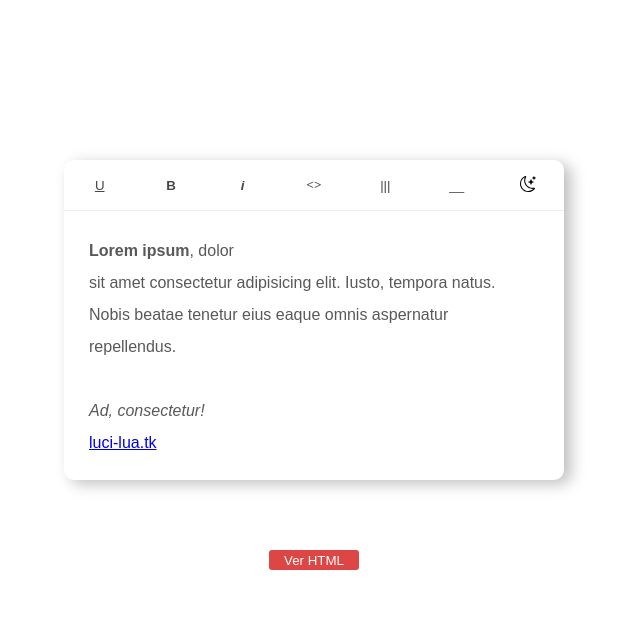
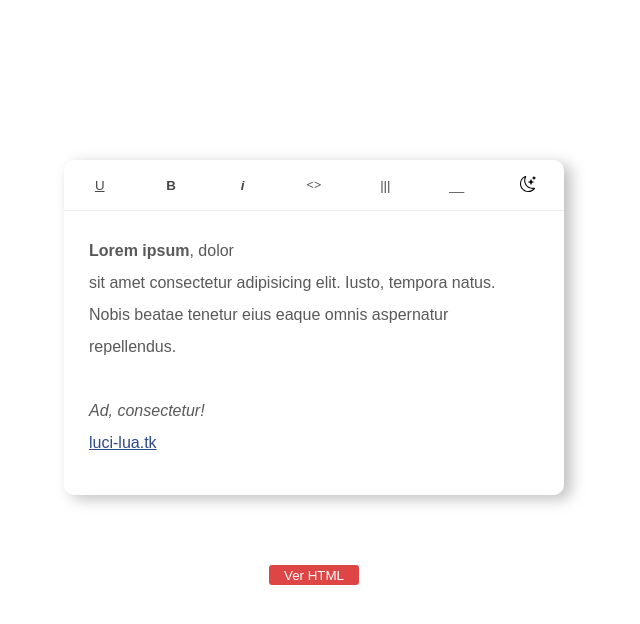
Before and after one commit to LuciLua/RichTextEditor, a plain HTML site: page index.html in a window 1280 px wide. Shown: the whole page, without its empty margins (326-966 px from the left). Drawn offline with Linux system fonts and the light colour scheme.

Commit message:
:star2: link color output + space betw top and bottom output

```diff
--- a/css/style.css
+++ b/css/style.css
@@ -37,7 +37,7 @@ body{
     box-shadow: 7px 4px 15px rgba(0, 0, 0, 0.256);
 
     width: clamp(320px, 80%, 500px);
-    height: 320px;
+    height: 335px;
 
     margin-left: auto;
     margin-right: auto;
@@ -45,6 +45,10 @@ body{
     border-radius: 10px;
 
     position: relative;
+
+    display: flex;
+    flex-direction: column;
+    align-items: center;
 }
 
 
@@ -167,6 +171,11 @@ body{
 
 .output a{
     cursor: pointer;
+    color: rgb(46, 73, 136);
+}
+.output-dark a{
+    cursor: pointer;
+    color: rgb(134, 151, 187);
 }
 
 .output::-webkit-scrollbar, .output-dark::-webkit-scrollbar{
```
